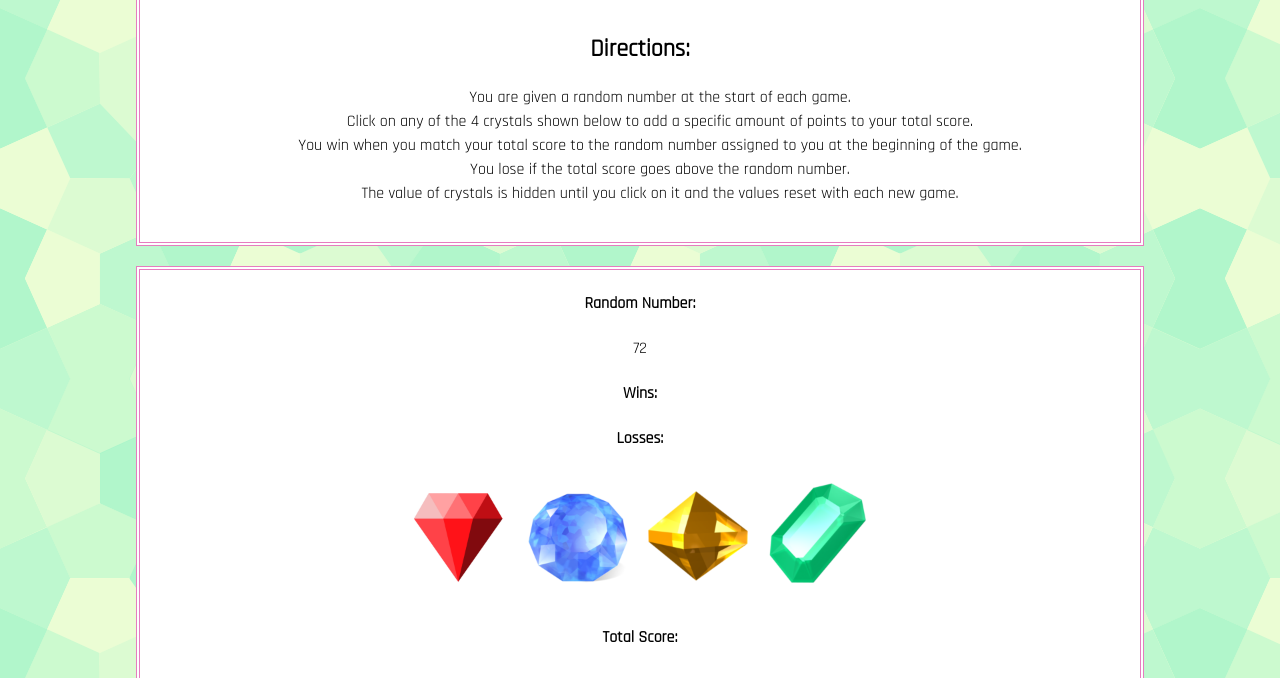
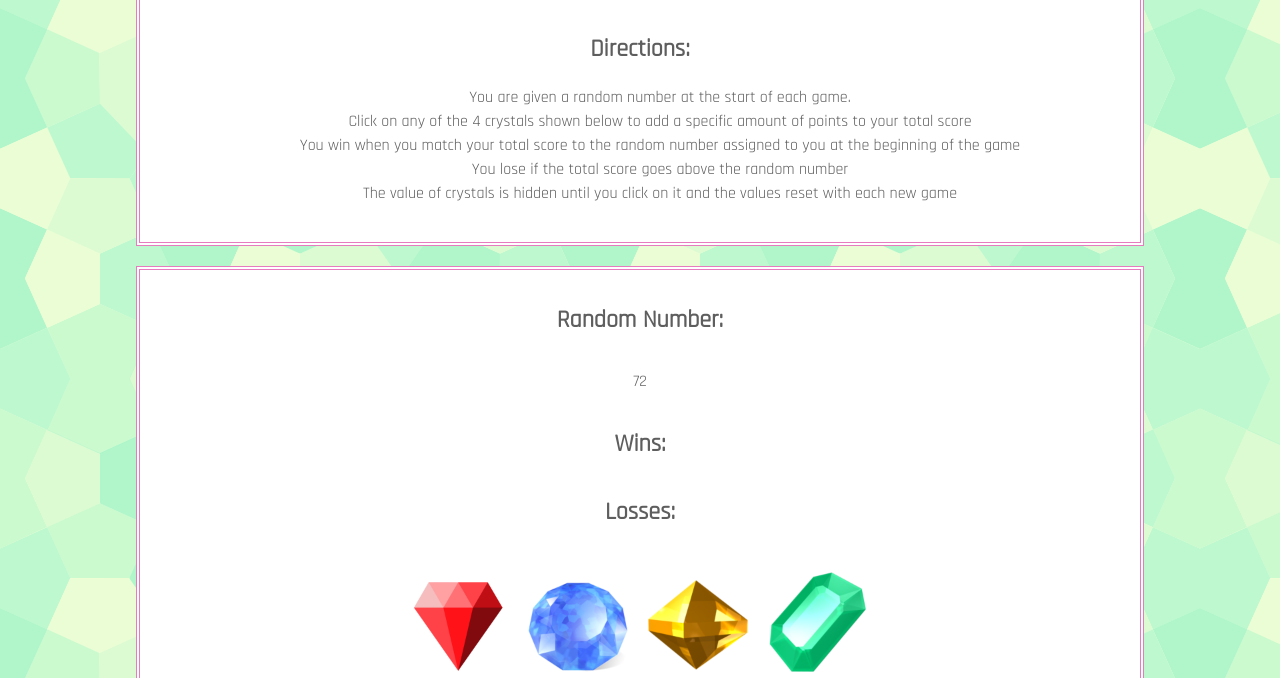
Before and after one commit to SarahMBeecroft/Crystal-Collector-Game, a plain HTML site: page index.html in a window 1280 px wide. Shown: the part 122-800 px from the top of the page. Drawn offline with Linux system fonts and the light colour scheme.

Commit message:
Added more styling and content to the README.md

```diff
--- a/assets/css/style.css
+++ b/assets/css/style.css
@@ -17,9 +17,19 @@ font-size: 50px;
 color: #34be8d;
 }
 
+h2 {
+    color: #5e5e5e;
+}
+
+h4 {
+    font-size: 24px;
+    color: #5e5e5e;
+}
+
 body {
 background: url("../../assets/images/congruentpentagon.png");
 font-family: 'Rajdhani', sans-serif; /* Google Font */
+color: #5e5e5e;
 line-height: 1.5;
 }
 
--- a/index.html
+++ b/index.html
@@ -34,10 +34,10 @@
 
         <ul>
             <li>You are given a random number at the start of each game.</li>
-            <li>Click on any of the 4 crystals shown below to add a specific amount of points to your total score.</li>
-            <li>You win when you match your total score to the random number assigned to you at the beginning of the game.</li>
-            <li>You lose if the total score goes above the random number.</li>
-            <li>The value of crystals is hidden until you click on it and the values reset with each new game.</li>
+            <li>Click on any of the 4 crystals shown below to add a specific amount of points to your total score</li>
+            <li>You win when you match your total score to the random number assigned to you at the beginning of the game</li>
+            <li>You lose if the total score goes above the random number</li>
+            <li>The value of crystals is hidden until you click on it and the values reset with each new game</li>
         </ul>
 
     </div>
```
Also changed, not shown: 1 other file.
